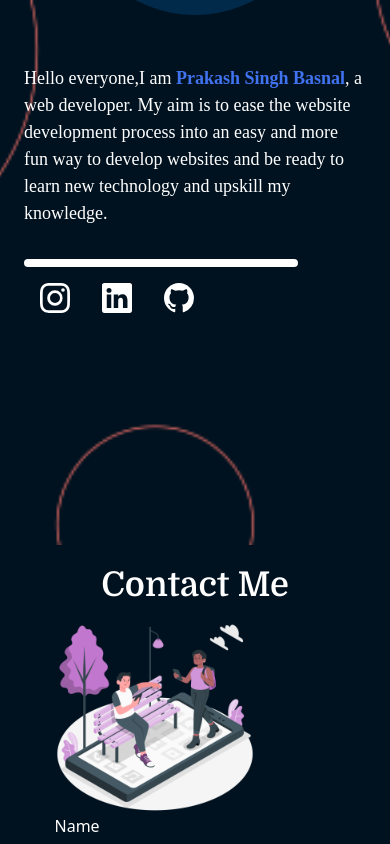
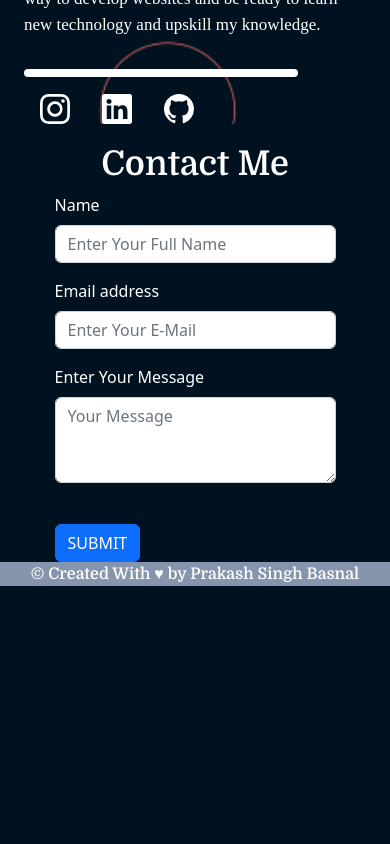
Before and after one commit to Prakash0Singh/Portfolio-Me, a React (Create React App) app: page / in a window 390 px wide. Shown: the part 1140-1984 px from the top of the page. After the commit the page ends 1726 px from the top, so only its background shows below. Built offline with nearby package versions, Linux system fonts and the light colour scheme; a web font is replaced by a local one.

Commit message:
Update App.css

```diff
--- a/src/App.css
+++ b/src/App.css
@@ -4,6 +4,7 @@
 
 body{
     color: white;
+    background-color: #001220;
 }
 /* NavBar Page */
 .navbar{
@@ -141,18 +142,17 @@ width: 50%;
 #contact{
     height: 100vh;
 }
-.contact img{
-    max-height: 300px;
+.form-box {
+    max-width: 500px;
+    margin: auto;
+    background: #001220;
 }
-#contact .con{
-    padding-top: 80px;
-}
-.back-image-contact{
-    background-color: #001220;
-    background-repeat: no-repeat;
-    background-size: cover;
-    background-position: center;
-}
+  input[type="text"], textarea {
+    width: 100%;
+  }
+  input[type=submit]{
+    margin-top: 25px
+  }
 /* Footer Section */
 #footer{
     background-color: #8595ad;
@@ -181,6 +181,21 @@ width: 50%;
 
 }
 @media only screen and (max-width: 395px) {
+    .contact-img{
+        display: none;
+    }
+    .contact-heading{
+        margin-top: 30px;
+    }
+    #about{
+        height: auto;
+    }
+    #home{
+        height: auto;
+    }
+    #contact{
+        height: auto;
+    }
     /* Images */
     .profile img {
         max-height: 300px;
@@ -190,6 +205,7 @@ width: 50%;
     }
     .contact img {
         max-height: 200px;
+        display: none;
     }
     /* Button */
     a.my-button {
@@ -197,9 +213,15 @@ width: 50%;
     }
     /* Paragraph */
     #about p {
-        font-size: 18px;
+        font-size: 17px;
     }
     #home p{
         font-size: 17px;
     }
+    .back-image-about{
+        display: block;
+    }
+    .form-box{
+        display: block;
+    }
 }
```
